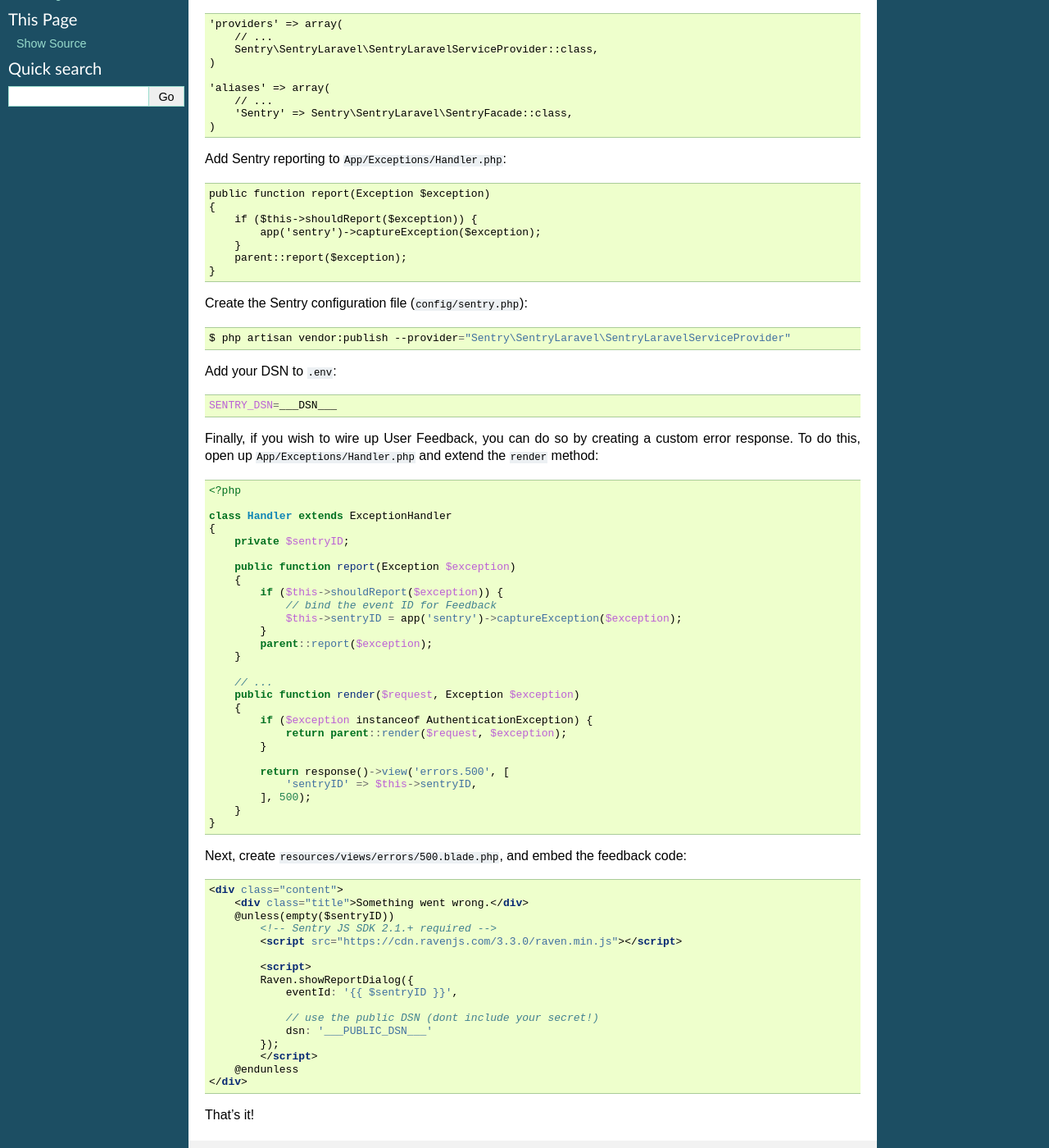
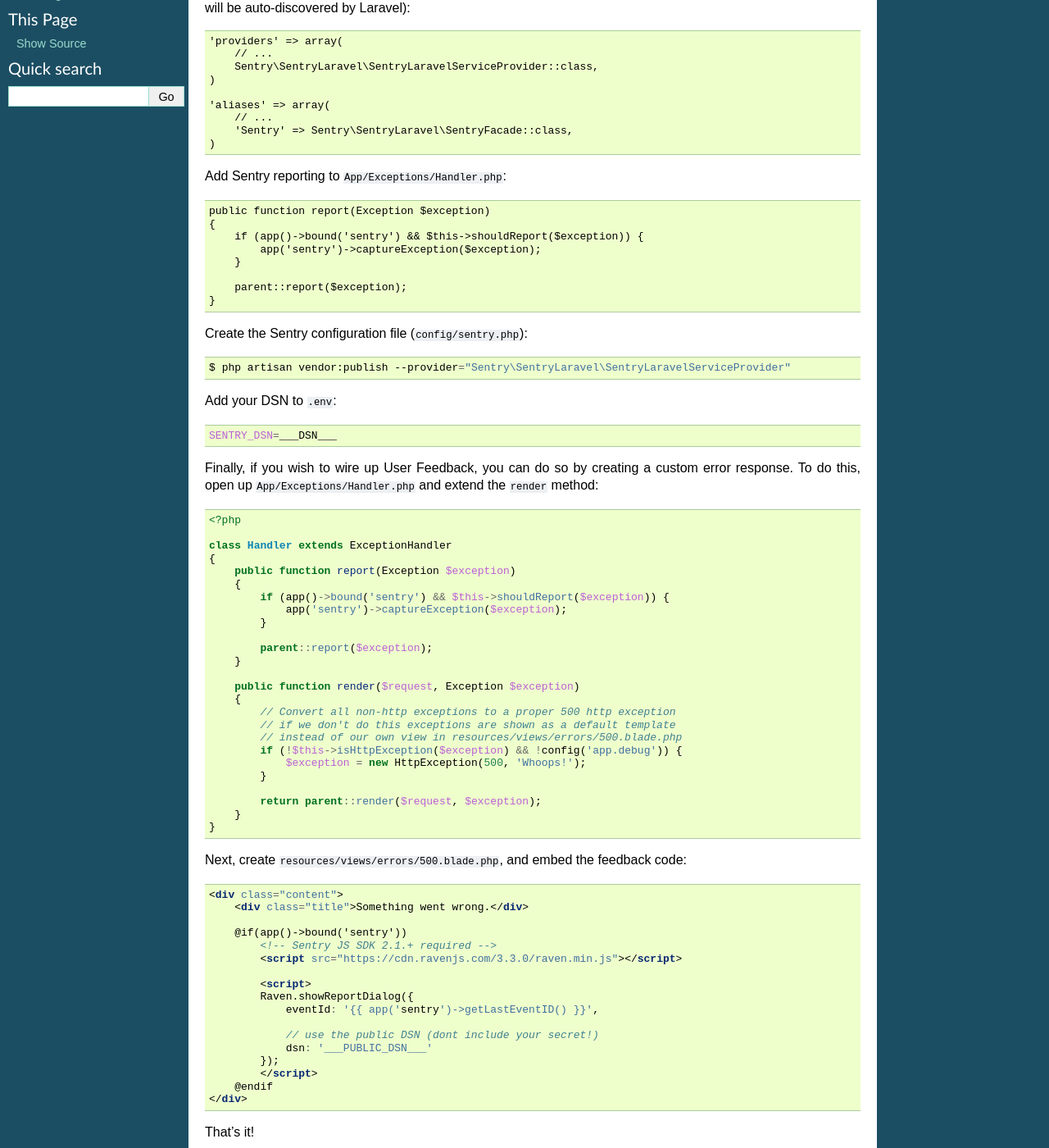
Before and after one commit to getsentry/sentry-php, a Sphinx documentation site: the page built from docs/integrations/laravel.rst, in a window 1280 px wide and 1400 px high, scrolled down 291 px. Shown: the whole window at 82% size. Built offline with Sphinx 7.4.7, drawn with Linux system fonts in a browser that asks for light colours; the version number could not be read and is left out; some of the changed text lies outside the part shown.

Commit message:
Update Laravel integration documentation

```diff
--- a/docs/integrations/laravel.rst
+++ b/docs/integrations/laravel.rst
@@ -12,7 +12,7 @@
 
     $ composer require sentry/sentry-laravel
 
-If you're on Laravel 5.4 or earlier, you'll need to add the following to your ``config/app.php``:
+If you're on Laravel 5.4 or earlier, you'll need to add the following to your ``config/app.php`` (for Laravel 5.5+ these will be auto-discovered by Laravel):
 
 .. code-block:: php
 
@@ -33,9 +33,10 @@
 
     public function report(Exception $exception)
     {
-        if ($this->shouldReport($exception)) {
+        if (app()->bound('sentry') && $this->shouldReport($exception)) {
             app('sentry')->captureException($exception);
         }
+
         parent::report($exception);
     }
 
@@ -62,27 +63,25 @@
 
     class Handler extends ExceptionHandler
     {
-        private $sentryID;
-
         public function report(Exception $exception)
         {
-            if ($this->shouldReport($exception)) {
-                // bind the event ID for Feedback
-                $this->sentryID = app('sentry')->captureException($exception);
+            if (app()->bound('sentry') && $this->shouldReport($exception)) {
+                app('sentry')->captureException($exception);
             }
+
             parent::report($exception);
         }
 
-        // ...
         public function render($request, Exception $exception)
         {
-            if ($exception instanceof AuthenticationException) {
-                return parent::render($request, $exception);
+            // Convert all non-http exceptions to a proper 500 http exception
+            // if we don't do this exceptions are shown as a default template
+            // instead of our own view in resources/views/errors/500.blade.php
+            if (!$this->isHttpException($exception) && !config('app.debug')) {
+                $exception = new HttpException(500, 'Whoops!');
             }
 
-            return response()->view('errors.500', [
-                'sentryID' => $this->sentryID,
-            ], 500);
+            return parent::render($request, $exception);
         }
     }
 
@@ -92,19 +91,20 @@
 
     <div class="content">
         <div class="title">Something went wrong.</div>
-        @unless(empty($sentryID))
+
+        @if(app()->bound('sentry'))
             <!-- Sentry JS SDK 2.1.+ required -->
             <script src="https://cdn.ravenjs.com/3.3.0/raven.min.js"></script>
 
             <script>
             Raven.showReportDialog({
-                eventId: '{{ $sentryID }}',
+                eventId: '{{ app('sentry')->getLastEventID() }}',
 
                 // use the public DSN (dont include your secret!)
                 dsn: '___PUBLIC_DSN___'
             });
             </script>
-        @endunless
+        @endif
     </div>
 
 That's it!
@@ -182,9 +182,10 @@
 
     public function report(Exception $e)
     {
-        if ($this->shouldReport($e)) {
+        if (app()->bound('sentry') && $this->shouldReport($e)) {
             app('sentry')->captureException($e);
         }
+
         parent::report($e);
     }
 
@@ -197,8 +198,8 @@
     return array(
         'dsn' => '___DSN___',
 
-    // capture release as git sha
-    // 'release' => trim(exec('git log --pretty="%h" -n1 HEAD')),
+        // capture release as git sha
+        // 'release' => trim(exec('git log --pretty="%h" -n1 HEAD')),
     );
 
 Testing with Artisan
```
Also changed, not shown: other parts of docs/integrations/laravel.rst (+1 -1 lines).
